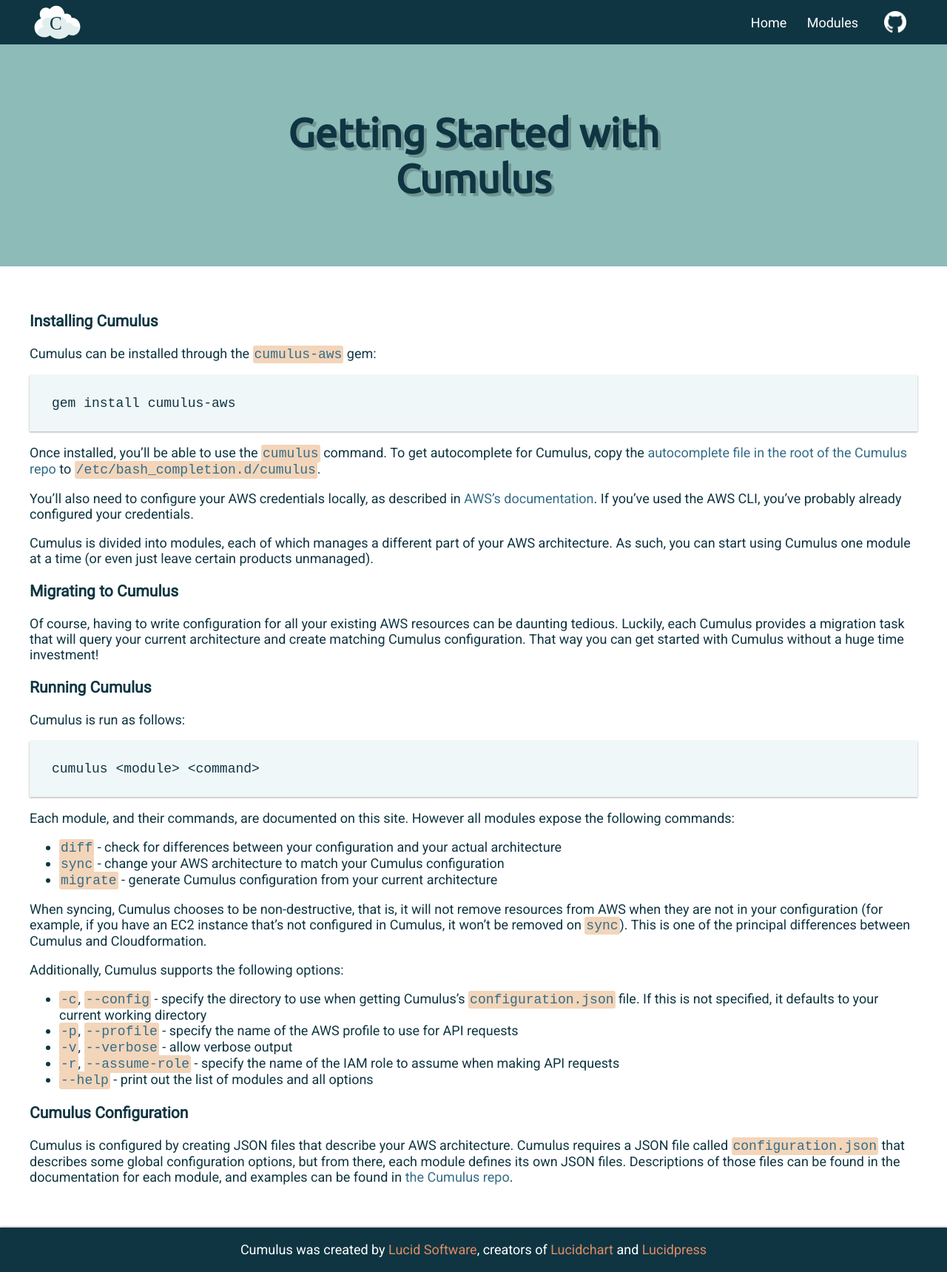
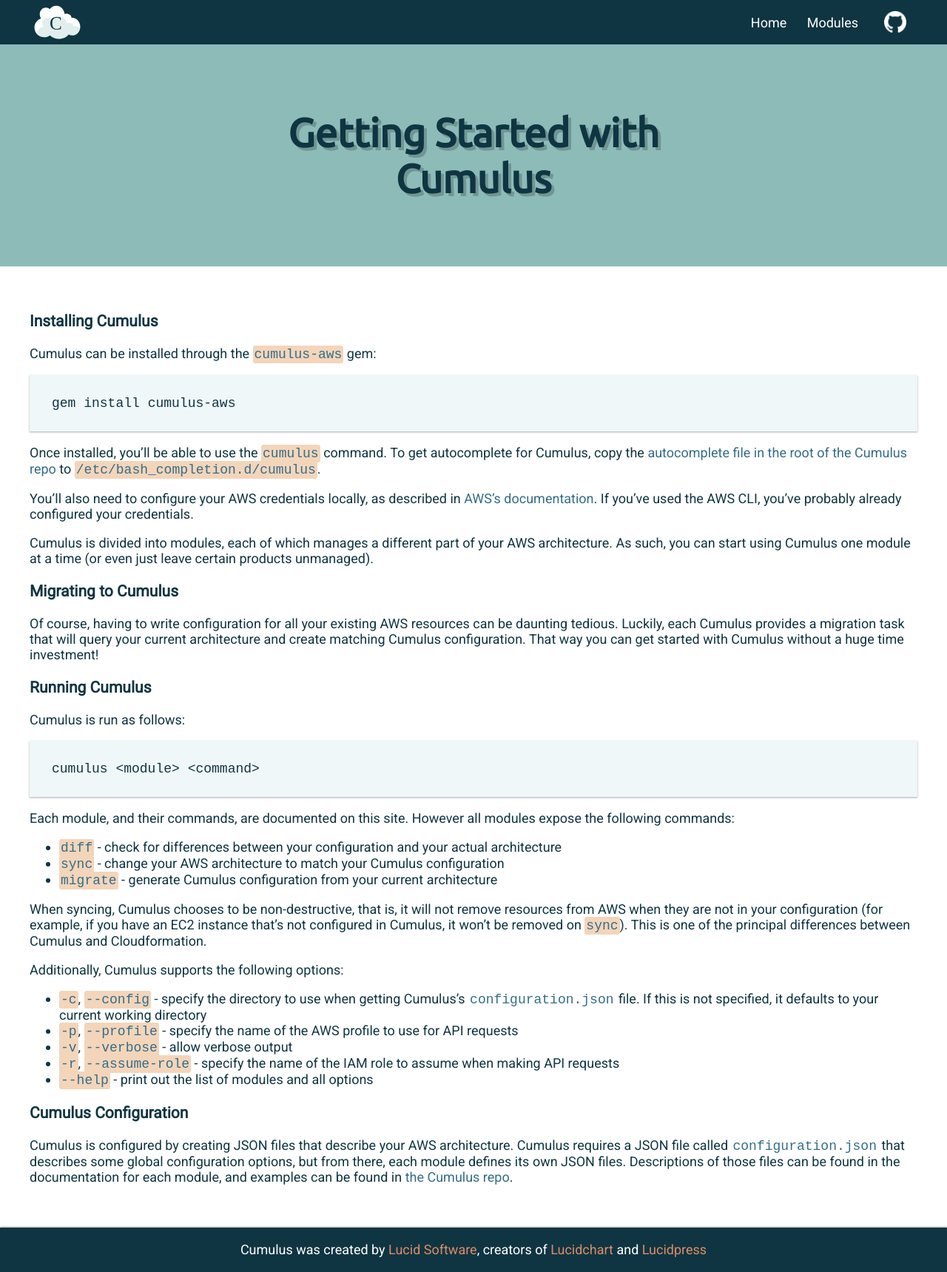
Before and after one commit to lucidsoftware/cumulus, a Jekyll site: the page built from getting-started/index.md, in a window 1280 px wide. Shown: the whole page at 74% size. Built offline with Jekyll 4.4.1, drawn with Linux system fonts in a browser that asks for light colours.

```diff
--- a/_sass/base.scss
+++ b/_sass/base.scss
@@ -19,6 +19,8 @@ a {
   color: $astral;
   text-decoration: none;
 
+  transition: color .5s;
+
   &:hover {
     color: $copper;
   }
@@ -31,9 +33,10 @@ a {
 
   @include drop-shadow-1;
 
+  transition: box-shadow 1s;
+
   &:hover {
     @include drop-shadow-2;
-    transition: box-shadow 1s;
   }
 }
 
--- a/_sass/code.scss
+++ b/_sass/code.scss
@@ -24,3 +24,14 @@
   background-color: lighten($pancho, 10%);
   color: $astral;
 }
+
+a .highlighter-rouge {
+  background-color: transparent;
+  color: $astral;
+
+  transition: color .5s;
+
+  &:hover {
+    color: $pancho;
+  }
+}
--- a/getting-started/index.md
+++ b/getting-started/index.md
@@ -38,7 +38,7 @@ When syncing, Cumulus chooses to be non-destructive, that is, it will not remove
 
 Additionally, Cumulus supports the following options:
 
-* `-c`, `--config` - specify the directory to use when getting Cumulus's `configuration.json` file. If this is not specified, it defaults to your current working directory
+* `-c`, `--config` - specify the directory to use when getting Cumulus's [`configuration.json`](https://github.com/lucidsoftware/cumulus/blob/master/conf/configuration.json) file. If this is not specified, it defaults to your current working directory
 * `-p`, `--profile` - specify the name of the AWS profile to use for API requests
 * `-v`, `--verbose` - allow verbose output
 * `-r`, `--assume-role` - specify the name of the IAM role to assume when making API requests
@@ -46,4 +46,4 @@ Additionally, Cumulus supports the following options:
 
 ### Cumulus Configuration
 
-Cumulus is configured by creating JSON files that describe your AWS architecture. Cumulus requires a JSON file called `configuration.json` that describes some global configuration options, but from there, each module defines its own JSON files. Descriptions of those files can be found in the documentation for each module, and examples can be found in [the Cumulus repo](https://github.com/lucidsoftware/cumulus/tree/master/conf).
+Cumulus is configured by creating JSON files that describe your AWS architecture. Cumulus requires a JSON file called [`configuration.json`](https://github.com/lucidsoftware/cumulus/blob/master/conf/configuration.json) that describes some global configuration options, but from there, each module defines its own JSON files. Descriptions of those files can be found in the documentation for each module, and examples can be found in [the Cumulus repo](https://github.com/lucidsoftware/cumulus/tree/master/conf).
```
